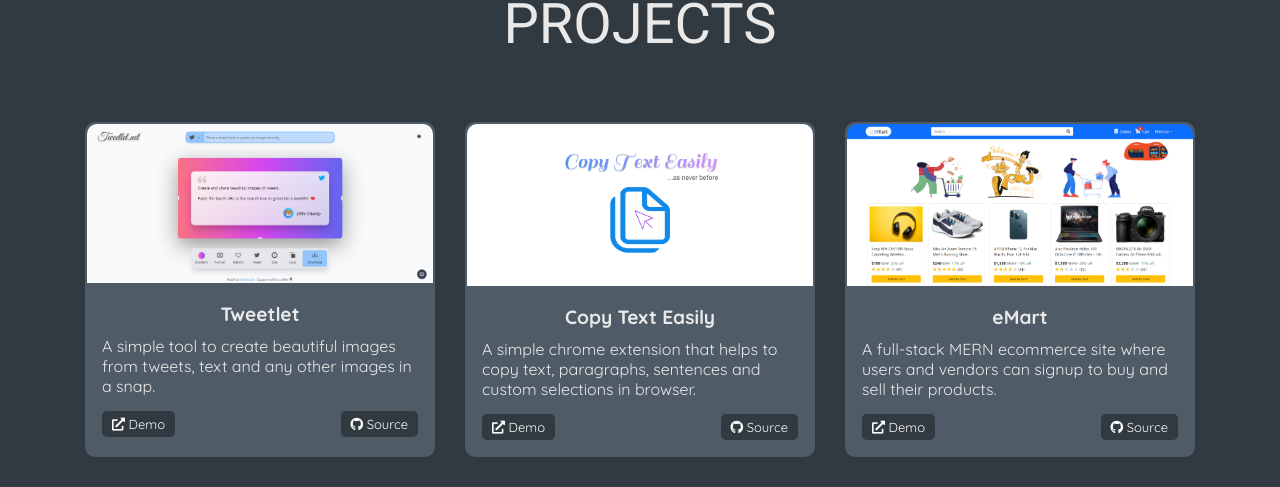
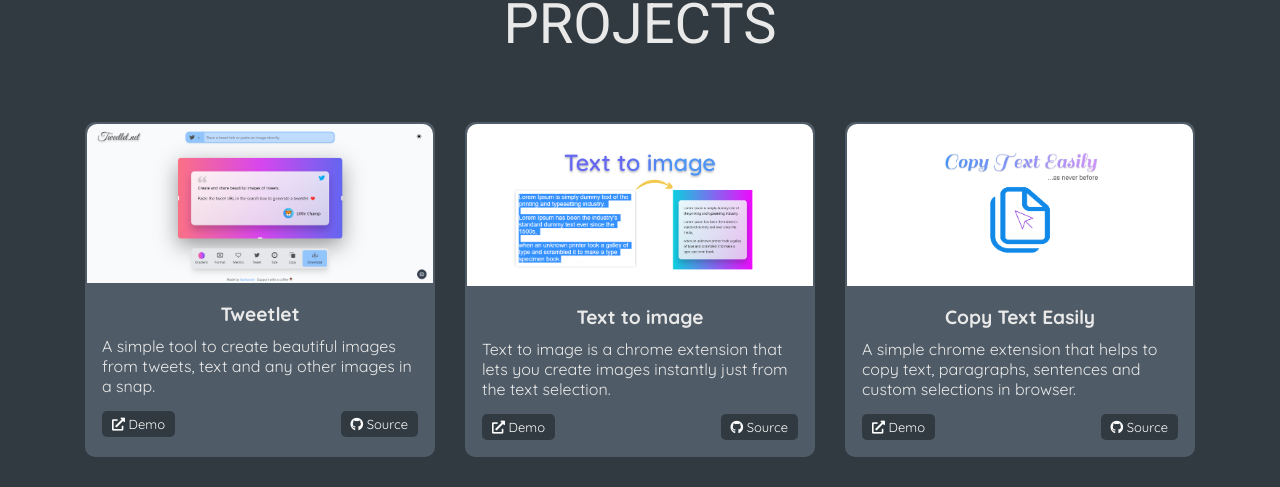
Before and after one commit to Basharath/Basharath.github.io, a React (Create React App) app: page / in a window 1280 px wide. Shown: the part 1719-2206 px from the top of the page. Built offline with nearby package versions, Linux system fonts and the light colour scheme; the HTML template or start-up script is replaced by a standard one.

Commit message:
Adds text to image to the projects list

```diff
--- a/src/data.js
+++ b/src/data.js
@@ -15,6 +15,7 @@
 import copyText from './assets/copy-text-easily.png';
 import colorChanger from './assets/color-changer.png';
 import tweetlet from './assets/tweetlet.png';
+import textImage from './assets/text-image.png';
 
 const projects = [
   {
@@ -24,6 +25,14 @@
       'A simple tool to create beautiful images from tweets, text and any other images in a snap.',
     demoUrl: 'https://tweetlet.net/',
     git: 'https://devapt.com/create-images-tweetlet',
+  },
+  {
+    image: textImage,
+    title: 'Text to image',
+    description:
+      'Text to image is a chrome extension that lets you create images instantly just from the text selection.',
+    demoUrl: 'https://chrome.google.com/webstore/detail/text-to-image/nkljaohokglebeljcgchmehnhdieakda',
+    git: 'https://devapt.com/',
   },
   {
     image: copyText,
```
Also changed, not shown: src/assets/text-image.png (added).
